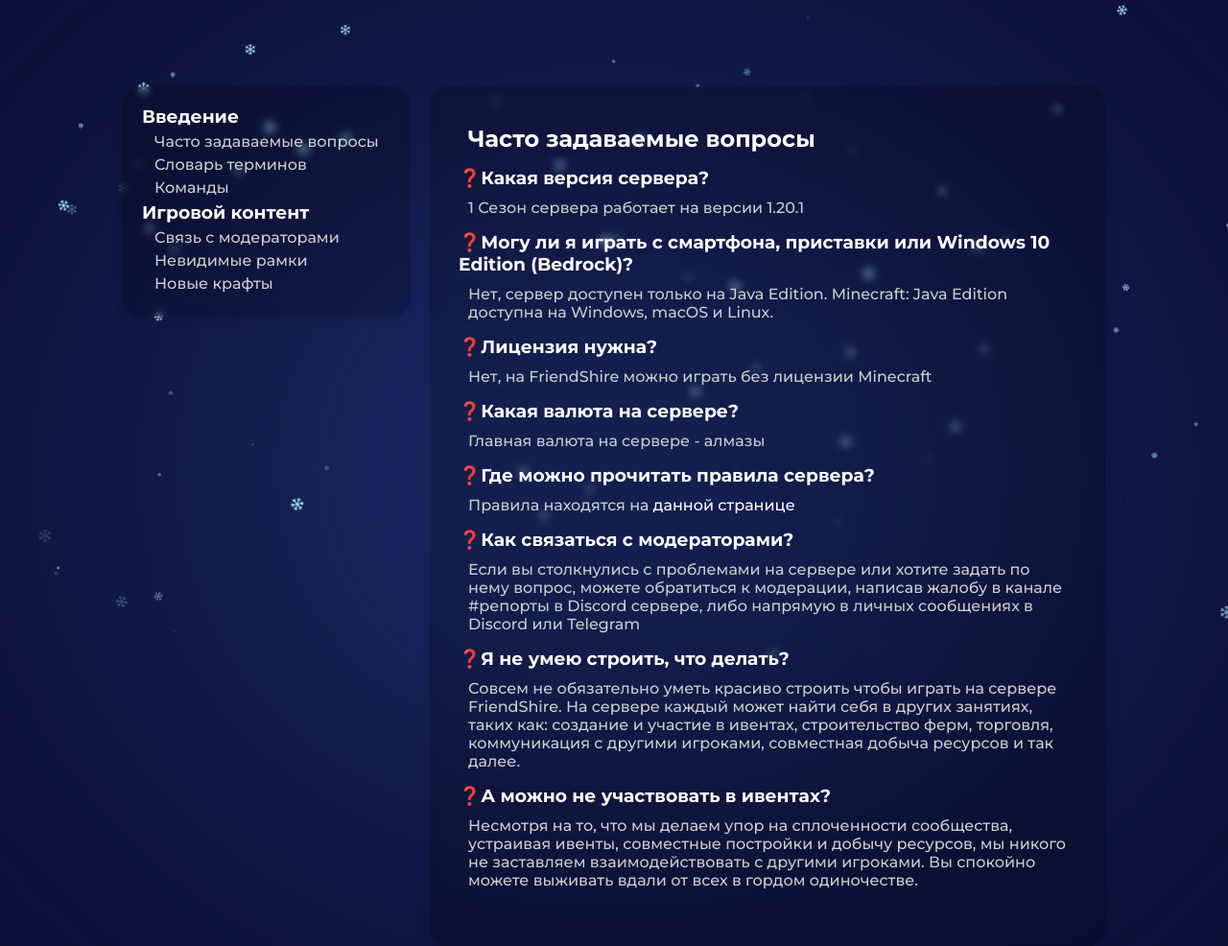
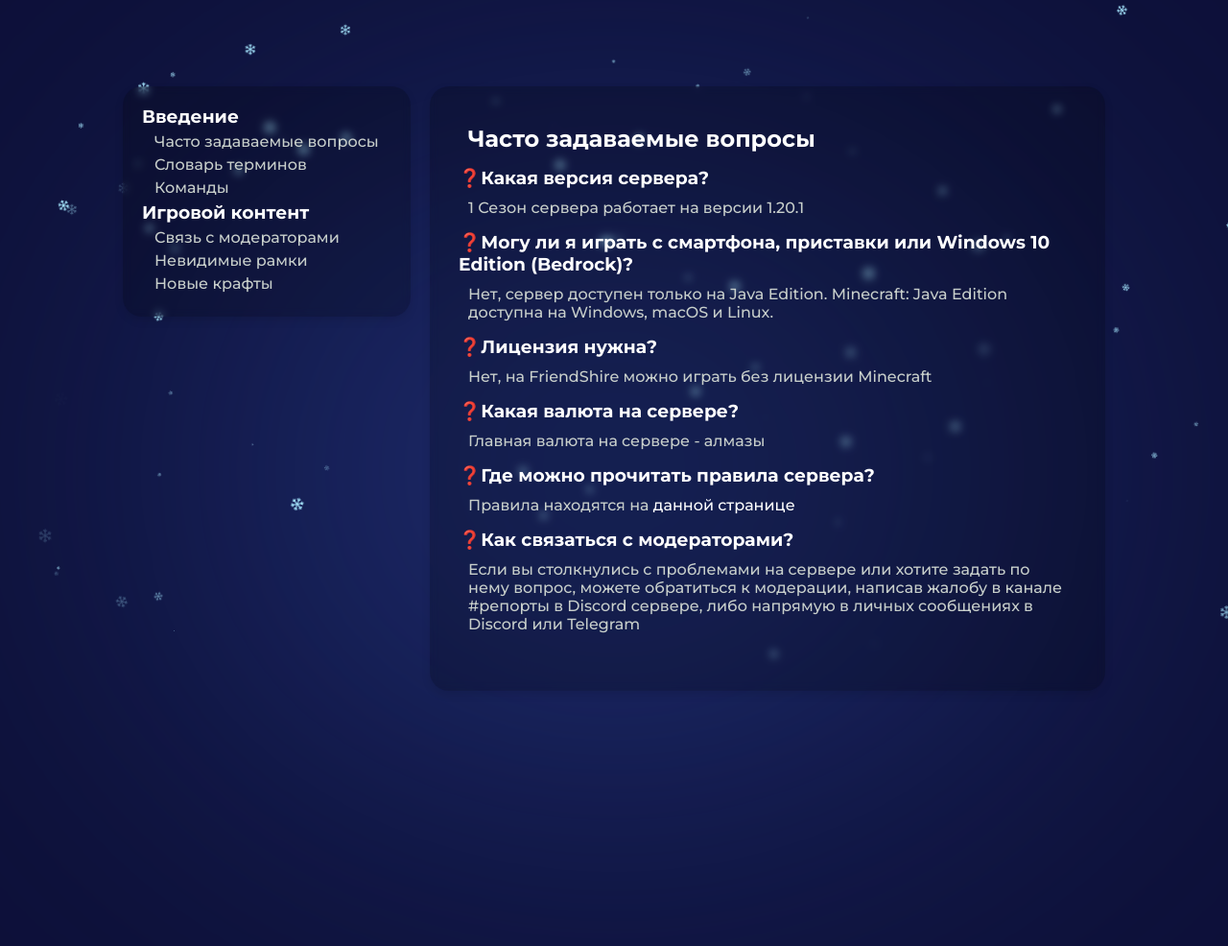
Before and after one commit to friendshire/friendshire.github.io, a website: page FAQ.html in a window 1280 px wide. Shown: the part 80-1066 px from the top of the page at 96% size. Drawn offline with nearby package versions, Linux system fonts and the light colour scheme.

Commit message:
Update FAQ.html

```diff
--- a/FAQ.html
+++ b/FAQ.html
@@ -117,13 +117,6 @@
 
                     <h3>❓Как связаться с модераторами?</h3>
                     <p>Если вы столкнулись с проблемами на сервере или хотите задать по нему вопрос, можете обратиться к модерации, написав жалобу в канале #репорты в Discord сервере, либо напрямую в личных сообщениях в Discord или Telegram</p>
-
-                    <h3>❓Я не умею строить, что делать?</h3>
-                    <p>Совсем не обязательно уметь красиво строить чтобы играть на сервере FriendShire. На сервере каждый может найти себя в других занятиях, таких как: создание и участие в ивентах, строительство ферм, торговля, коммуникация с другими игроками, совместная добыча ресурсов и так далее.</p>
-
-                    <h3>❓А можно не участвовать в ивентах?</h3>
-                    <p>Несмотря на то, что мы делаем упор на сплоченности сообщества, устраивая ивенты, совместные постройки и добычу ресурсов, мы никого не заставляем взаимодействовать с другими игроками. Вы спокойно можете выживать вдали от всех в гордом одиночестве.</p>
-
                 </ul>
             </div>
             <div id="content2" class="content1"><p>2</p></div>
```
